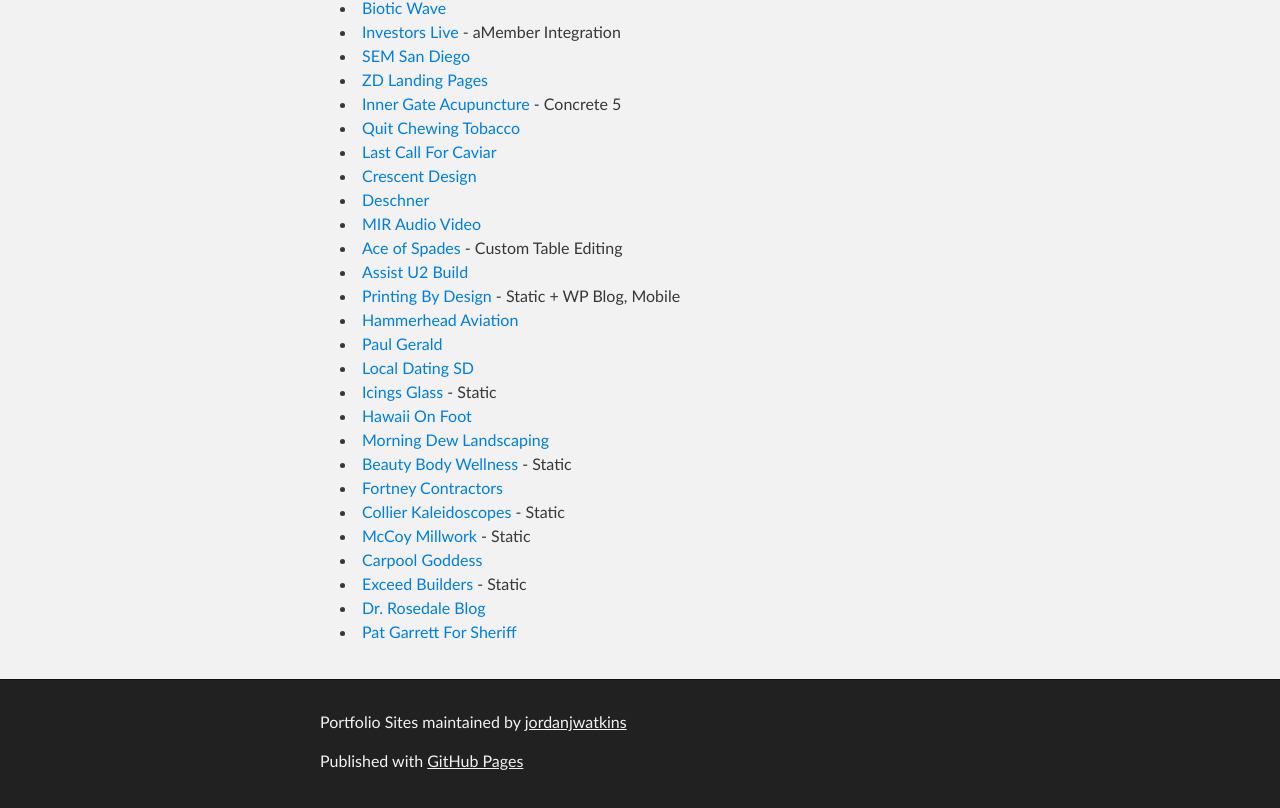
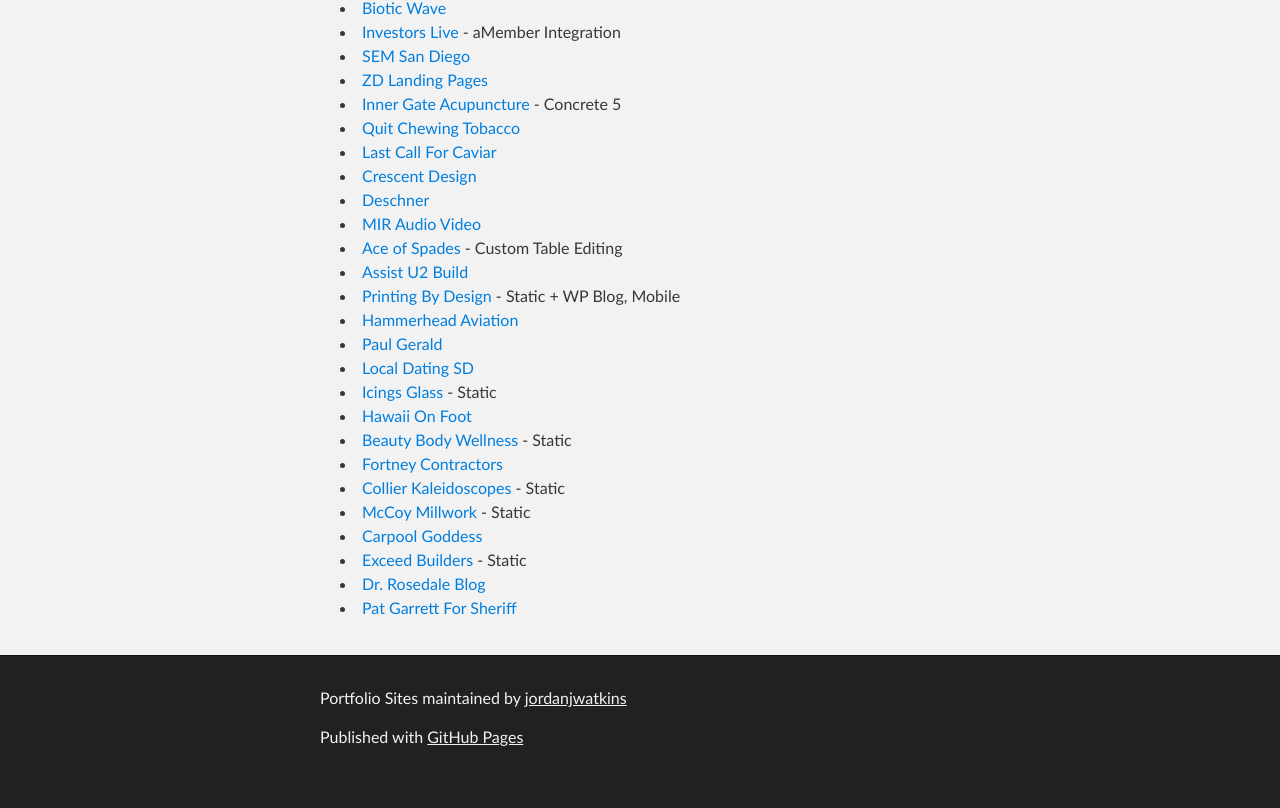
Before and after one commit to jordanjwatkins/portfolio-sites, a plain HTML site: page index.html in a window 1280 px wide. Shown: the part 783-1591 px from the top of the page. After the commit the page ends 1567 px from the top, so only its background shows below. Drawn offline with Linux system fonts and the light colour scheme.

```diff
--- a/index.html
+++ b/index.html
@@ -90,7 +90,6 @@
 <li>
 <a href="http://www.icingsglass.com/">Icings Glass</a> - Static</li>
 <li><a href="http://hawaiionfoot.com/">Hawaii On Foot</a></li>
-<li><a href="http://morningdewlandscape.com/wordpress/">Morning Dew Landscaping</a></li>
 <li>
 <a href="http://beautybodywellness.com/">Beauty Body Wellness</a> - Static</li>
 <li><a href="http://fortneycontractors.com/">Fortney Contractors</a></li>
```
Also changed, not shown: params.json (+1 -1 lines).
